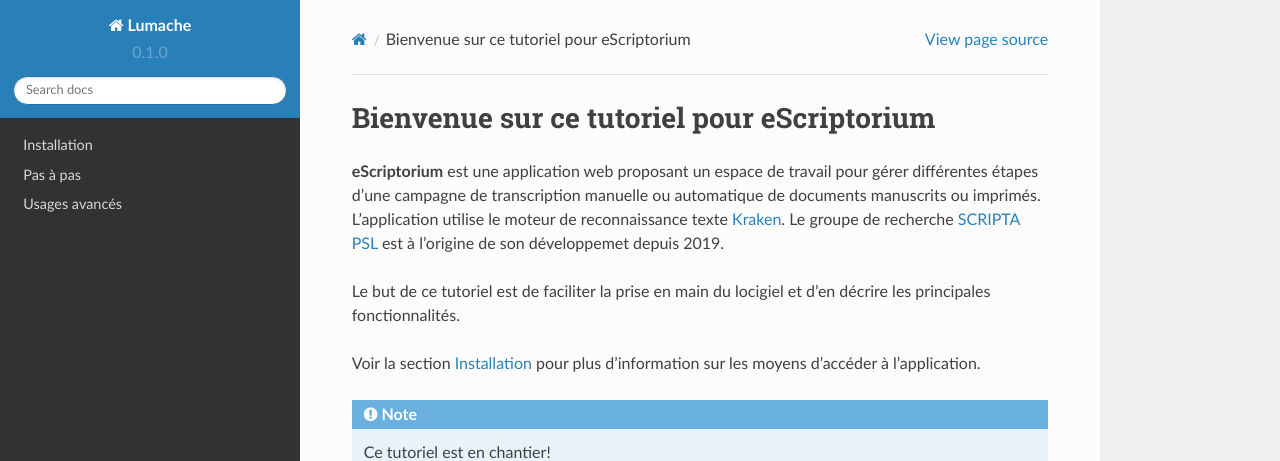
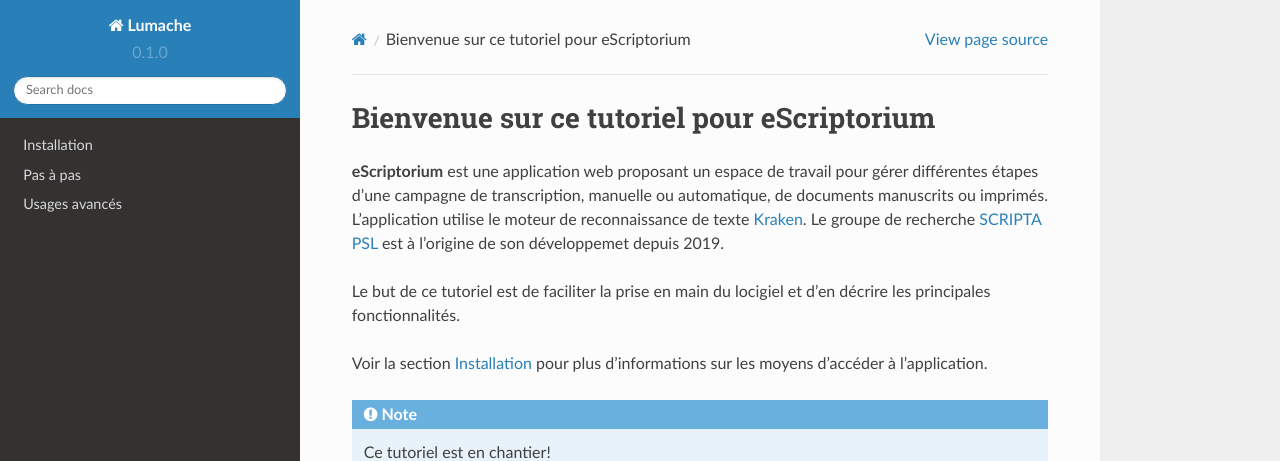
Before and after one commit to alix-tz/escriptorium-documentation, a Sphinx documentation site: the page built from docs/source/index.rst, in a window 1280 px wide. Shown: the top 461 px of the page. Built offline with Sphinx 7.4.7 and the Read the Docs theme 2.0.0, drawn with Linux system fonts in a browser that asks for light colours.

Commit message:
minor fix

```diff
--- a/docs/source/index.rst
+++ b/docs/source/index.rst
@@ -1,11 +1,11 @@
 Bienvenue sur ce tutoriel pour eScriptorium
 ===========================================
 
-**eScriptorium** est une application web proposant un espace de travail pour gérer différentes étapes d'une campagne de transcription manuelle ou automatique de documents manuscrits ou imprimés. L'application utilise le moteur de reconnaissance texte `Kraken <https://kraken.re/>`_. Le groupe de recherche `SCRIPTA PSL <https://scripta.psl.eu/>`_ est à l'origine de son développemet depuis 2019.
+**eScriptorium** est une application web proposant un espace de travail pour gérer différentes étapes d'une campagne de transcription, manuelle ou automatique, de documents manuscrits ou imprimés. L'application utilise le moteur de reconnaissance de texte `Kraken <https://kraken.re/>`_. Le groupe de recherche `SCRIPTA PSL <https://scripta.psl.eu/>`_ est à l'origine de son développemet depuis 2019.
 
 Le but de ce tutoriel est de faciliter la prise en main du locigiel et d'en décrire les principales fonctionnalités.
 
-Voir la section :doc:`install` pour plus d'information sur les moyens d'accéder à l'application.
+Voir la section :doc:`install` pour plus d'informations sur les moyens d'accéder à l'application.
 
 
 .. note::
```
